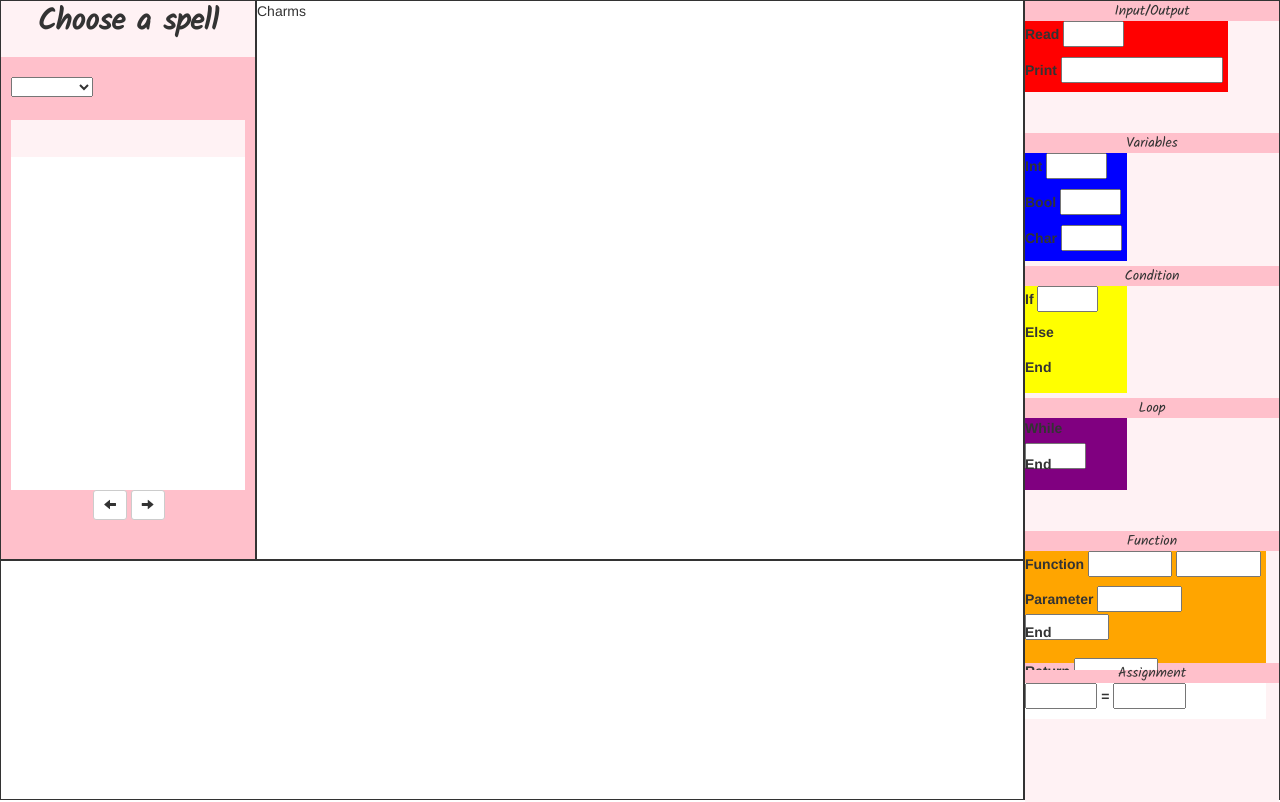
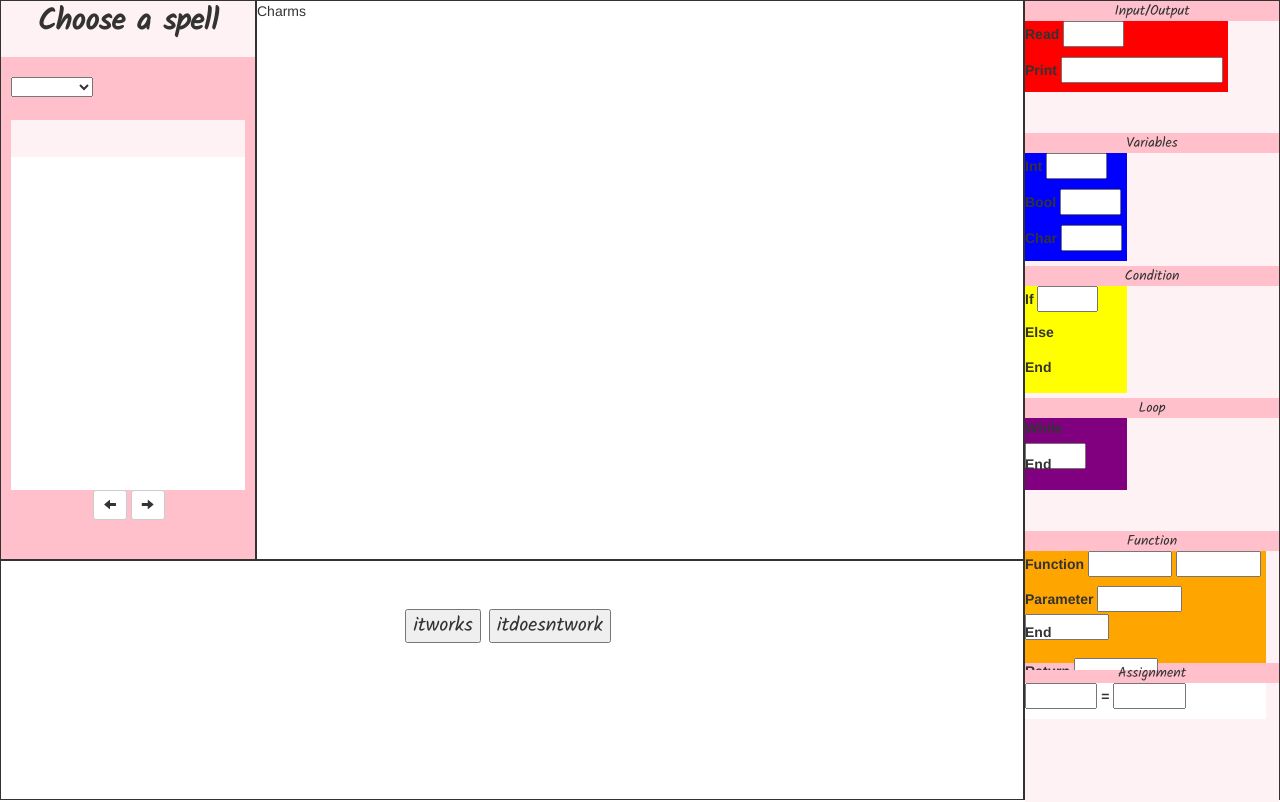
Before and after one commit to renysaldivar/Charms, a Django app: page / in a window 1280 px wide. Run offline with Django 3.2, Linux system fonts and the light colour scheme; some libraries are stand-ins or nearby versions.

Commit message:
Adds output messages

```diff
--- a/CharmsProject/CharmsApp/static/index.css
+++ b/CharmsProject/CharmsApp/static/index.css
@@ -177,3 +177,25 @@
   height: 30%;
   width: 80%;
 }
+
+.output-header {
+  height: 20%;
+  width: 100%;
+}
+
+.output-body {
+  height: 80%;
+  width: 100%;
+}
+
+.output-title {
+  font-family: 'Kalam', cursive;
+  font-size: 25px;
+  text-align:center;
+}
+
+.output-body {
+  font-family: 'Kalam', cursive;
+  font-size: 20px;
+  text-align:center;
+}
--- /dev/null
+++ b/CharmsProject/CharmsApp/static/output.js
@@ -0,0 +1,29 @@
+$(document).ready(function () {
+  $("#itWorks").click(function(){
+    spellName = document.getElementById("spell-name").textContent;
+    if (spellName != "") {
+      $("#output-title").text("Well done Wizard!");
+      $("#output-message").text(getSuccesMessage());
+    }
+  });
+  $("#itDoesntWork").click(function(){
+    spellName = document.getElementById("spell-name").textContent;
+    if (spellName != "") {
+      $("#output-title").text("Almost there Wizard...");
+      $("#output-message").text(getErrorMessage());
+    }
+  });
+
+  function getSuccesMessage() {
+    spellName = document.getElementById("spell-name").textContent;
+    if (spellName == 'Levitation') {
+      return "You've managed to elevate the object correctly. Thanks to you, your house has earned 100 points."
+    } else {
+      return "You've managed to perform the Freezing spell correctly. Thanks to you, your house has earned 200 points."
+    }
+  }
+
+  function getErrorMessage() {
+    return "It looks like you're missing something. Read the instructions and run your code again."
+  }
+});
--- a/CharmsProject/CharmsApp/templates/index.html
+++ b/CharmsProject/CharmsApp/templates/index.html
@@ -21,7 +21,9 @@
        <div id='canvas'>
          Charms
        </div>
-       <div id='output'></div>
+       <div id='output'>
+         {% include "output.html" %}
+       </div>
      </div>
    </body>
 </html>
--- /dev/null
+++ b/CharmsProject/CharmsApp/templates/output.html
@@ -0,0 +1,12 @@
+{% load static %}
+<script src="{% static "output.js" %}"></script>
+<div class='output-header'>
+  <div class='output-title'>
+    <label id='output-title'></label>
+  </div>
+</div>
+<div class='output-body'>
+  <button id='itWorks'>itworks</button>
+  <button id='itDoesntWork'>itdoesntwork</button>
+  <label id='output-message'></label>
+</div>
```
